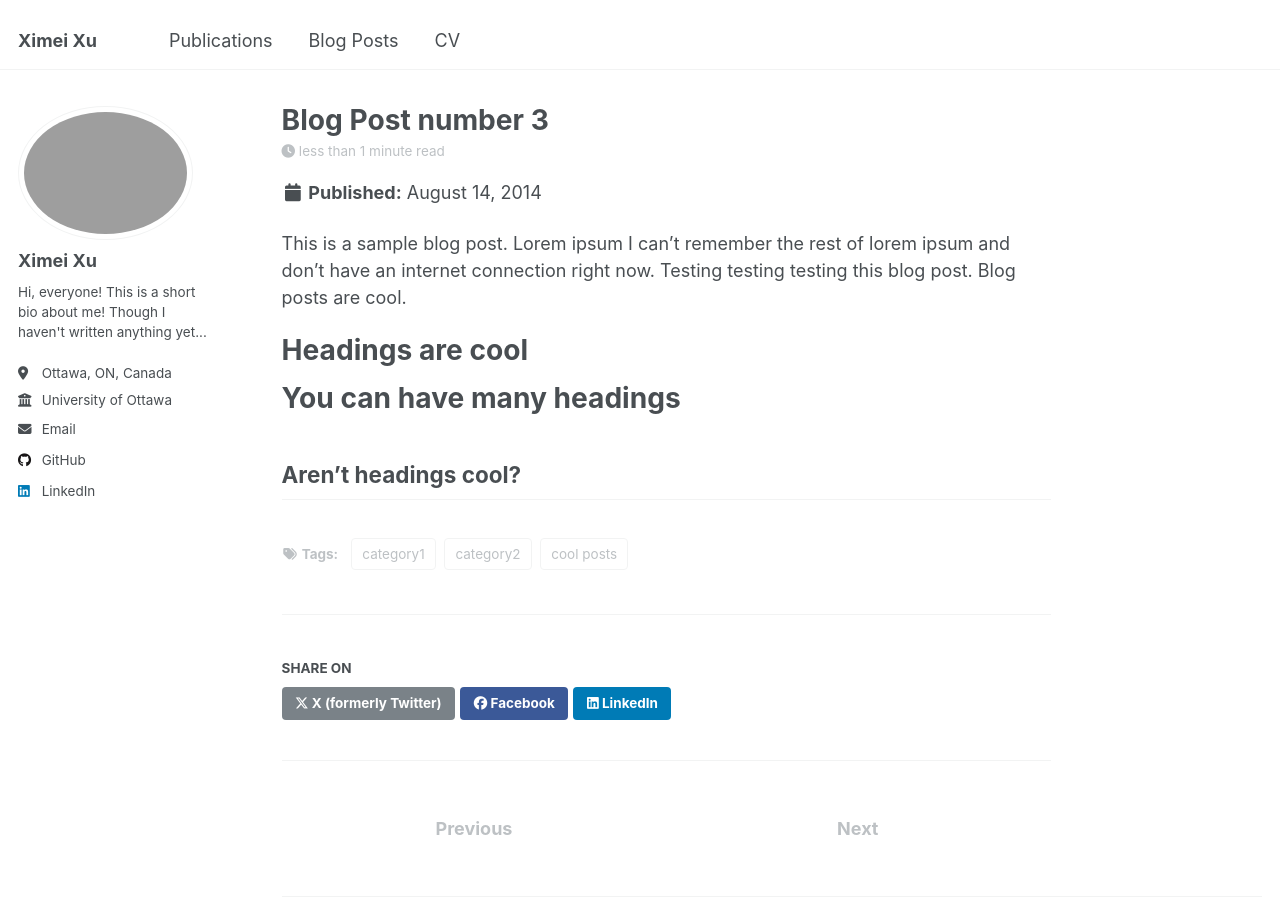
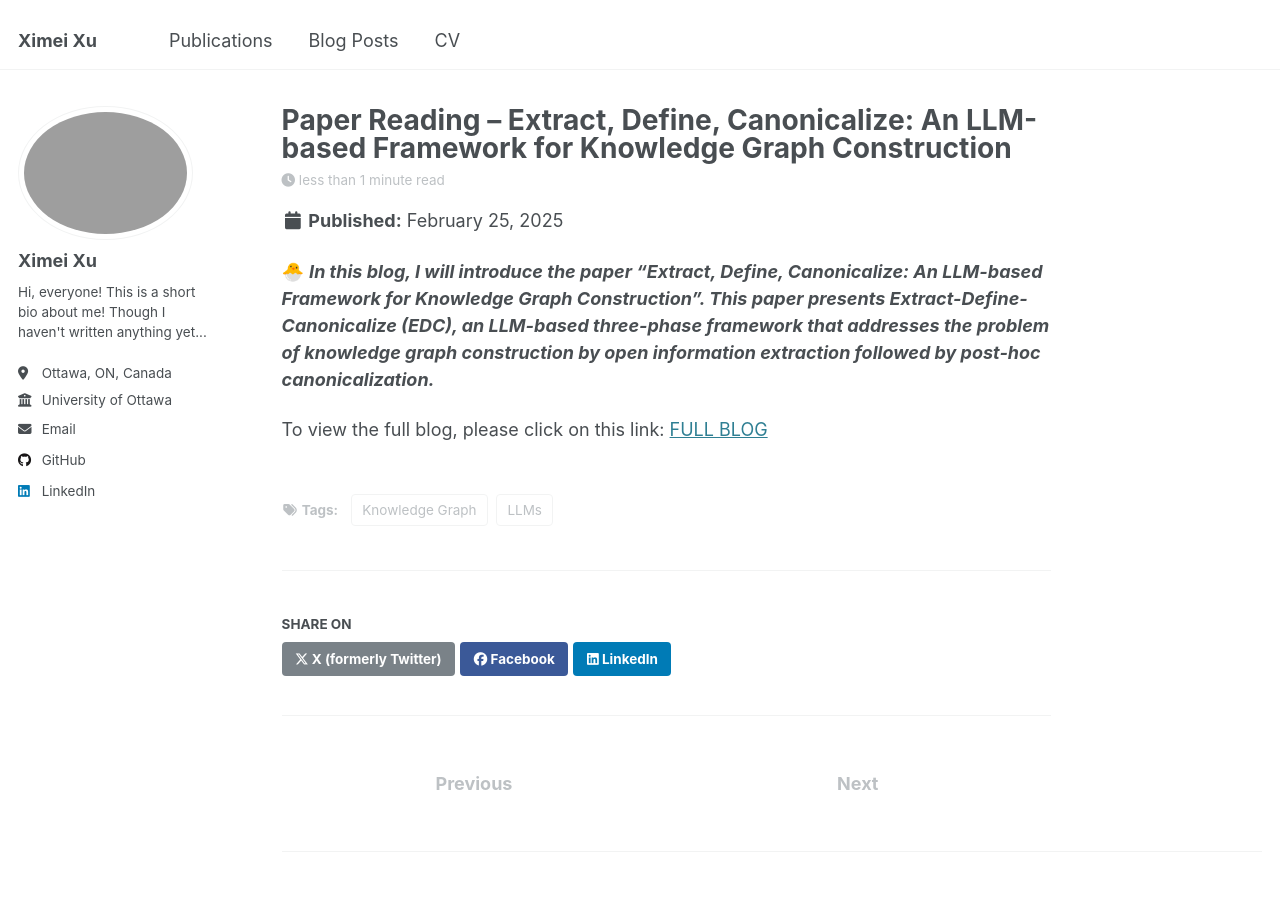
Before and after one commit to Ximei-Sommer/Ximei-Sommer, a Jekyll site: the page built from _posts/2014-08-14-blog-post-3.md, in a window 1280 px wide and 900 px high. Built offline with Jekyll 4.4.1, drawn with Linux system fonts in a browser that asks for light colours.

Commit message:
Update 2014-08-14-blog-post-3.md

```diff
--- a/_posts/2014-08-14-blog-post-3.md
+++ b/_posts/2014-08-14-blog-post-3.md
@@ -1,20 +1,12 @@
 ---
-title: 'Blog Post number 3'
-date: 2014-08-14
-permalink: /posts/2014/08/blog-post-3/
+title: 'Paper Reading -- Extract, Define, Canonicalize: An LLM-based Framework for Knowledge Graph Construction'
+date: 2025-02-25
+permalink: /posts/2025/02/Paper-Reading-2/
 tags:
-  - cool posts
-  - category1
-  - category2
+  - Knowledge Graph
+  - LLMs
 ---
 
-This is a sample blog post. Lorem ipsum I can't remember the rest of lorem ipsum and don't have an internet connection right now. Testing testing testing this blog post. Blog posts are cool.
+🐣 ***In this blog, I will introduce the paper "Extract, Define, Canonicalize: An LLM-based Framework for Knowledge Graph Construction". This paper presents Extract-Define-Canonicalize (EDC), an LLM-based three-phase framework that addresses the problem of knowledge graph construction by open information extraction followed by post-hoc canonicalization.***
 
-Headings are cool
-======
-
-You can have many headings
-======
-
-Aren't headings cool?
-------
+To view the full blog, please click on this link: [FULL BLOG](https://ximei-sommer.github.io/Ximei-Sommer//files/Extract1a41d4b80d39801da86bc8e549a41f23.html)
```
